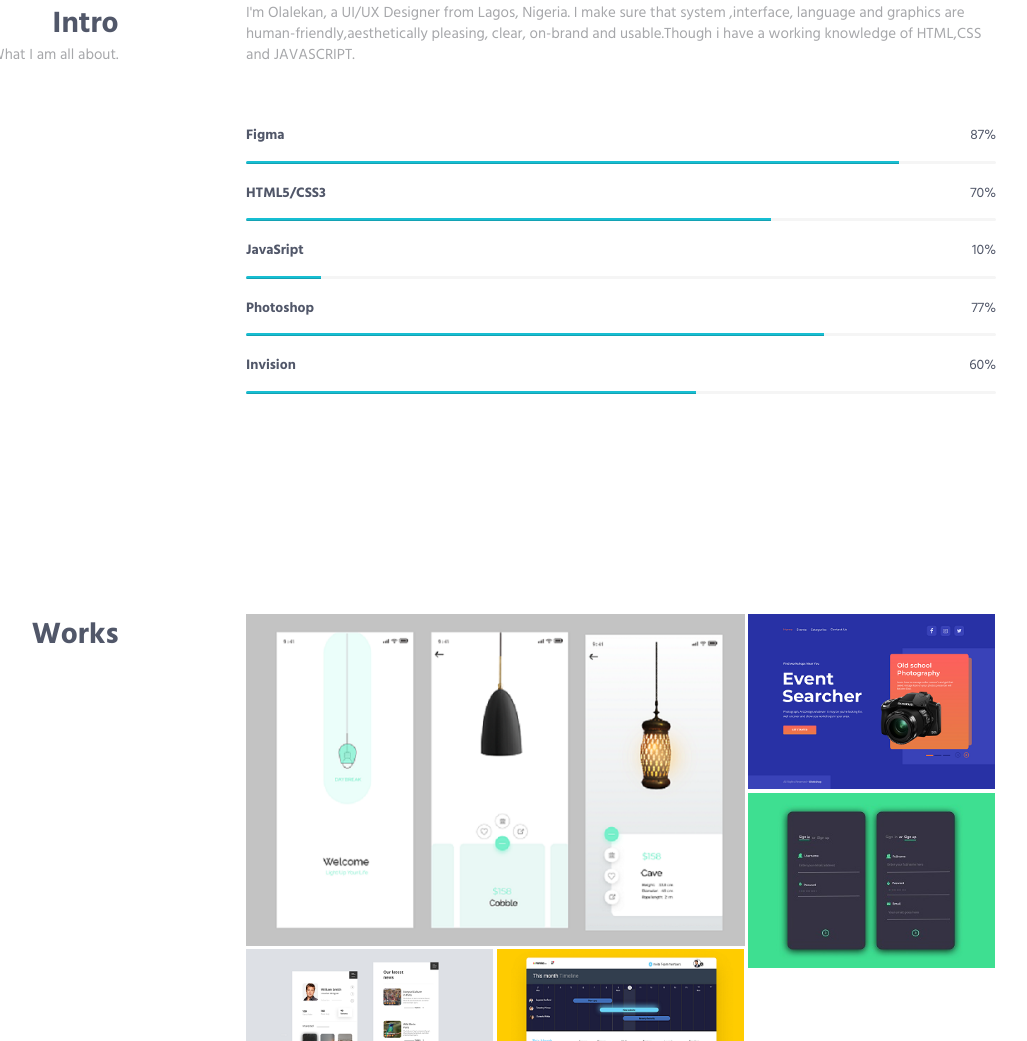
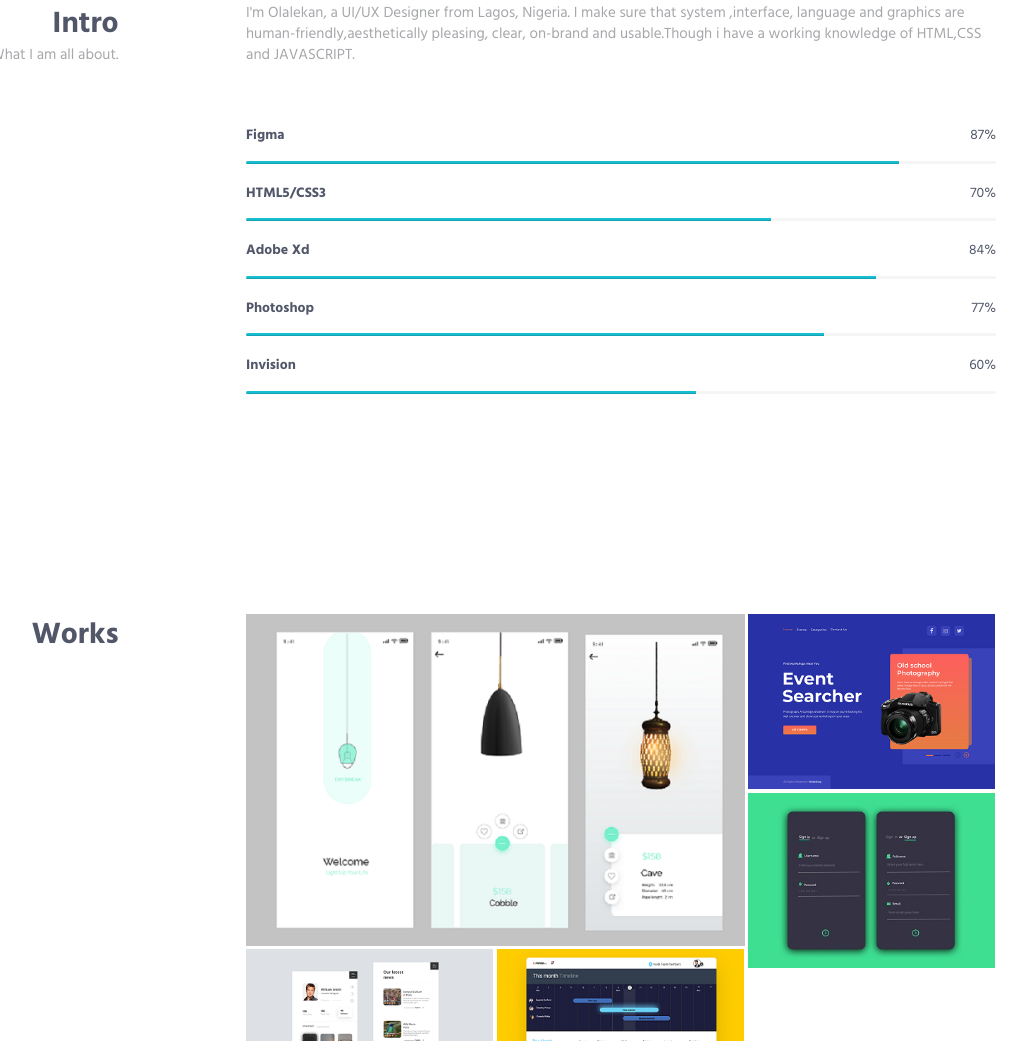
Before and after one commit to horlami/holarmi.github.io, a plain HTML site: page index.html in a window 1280 px wide. Shown: the part 758-1799 px from the top of the page, without its empty margins (214-1241 px from the left). Drawn offline with Linux system fonts and the light colour scheme.

Commit message:
Update index.html

```diff
--- a/index.html
+++ b/index.html
@@ -117,9 +117,9 @@
                             </div>
                         </div>
                         <div class="progress-box">
-                            <h5>JavaSript <span class="color-heading pull-right">10%</span></h5>
+                            <h5>Adobe Xd<span class="color-heading pull-right">84%</span></h5>
                             <div class="progress">
-                                <div class="progress-bar bg-color-base" role="progressbar" data-width="10"></div>
+                                <div class="progress-bar bg-color-base" role="progressbar" data-width="84"></div>
                             </div>
                         </div>
                         <div class="progress-box">
```
